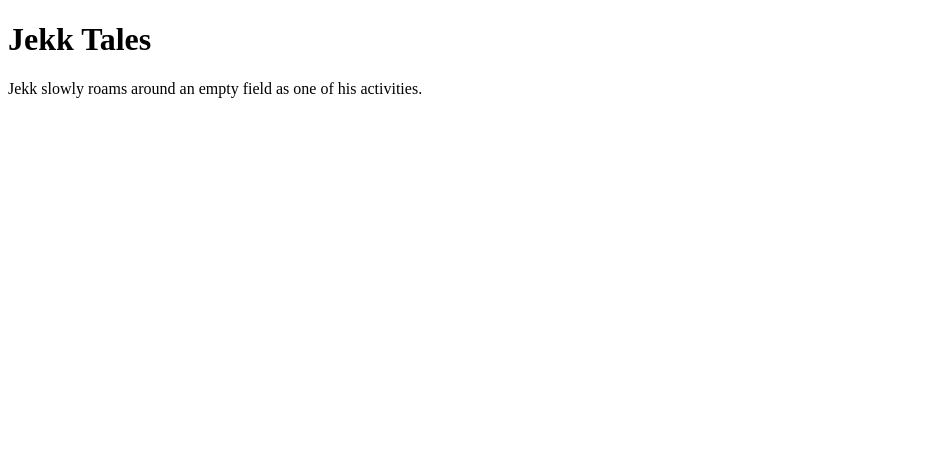
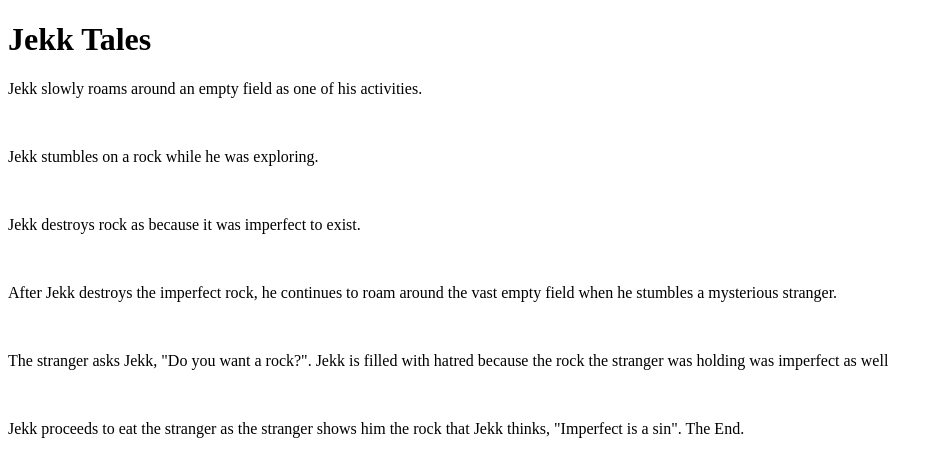
Before and after one commit to beanlasagna420/spoon, a plain HTML site: page index.html in a window 1280 px wide. Shown: the whole page, without its empty margins (0-942 px from the left). Drawn offline with Linux system fonts and the light colour scheme.

Commit message:
Update index.html

```diff
--- a/index.html
+++ b/index.html
@@ -7,6 +7,15 @@
 
 <h1>Jekk Tales</h1>
 <p>Jekk slowly roams around an empty field as one of his activities.</p>
-
+<br>
+  <p>Jekk stumbles on a rock while he was exploring.</p>
+  <br>
+  <p>Jekk destroys rock as because it was imperfect to exist.</p>
+  <br>
+  <p>After Jekk destroys the imperfect rock, he continues to roam around the vast empty field when he stumbles a mysterious stranger.</p>
+  <br>
+  <p>The stranger asks Jekk, "Do you want a rock?". Jekk is filled with hatred because the rock the stranger was holding was imperfect as well</p>
+  <br>
+  <p>Jekk proceeds to eat the stranger as the stranger shows him the rock that Jekk thinks, "Imperfect is a sin". The End.</p>
 </body>
 </html>
```
